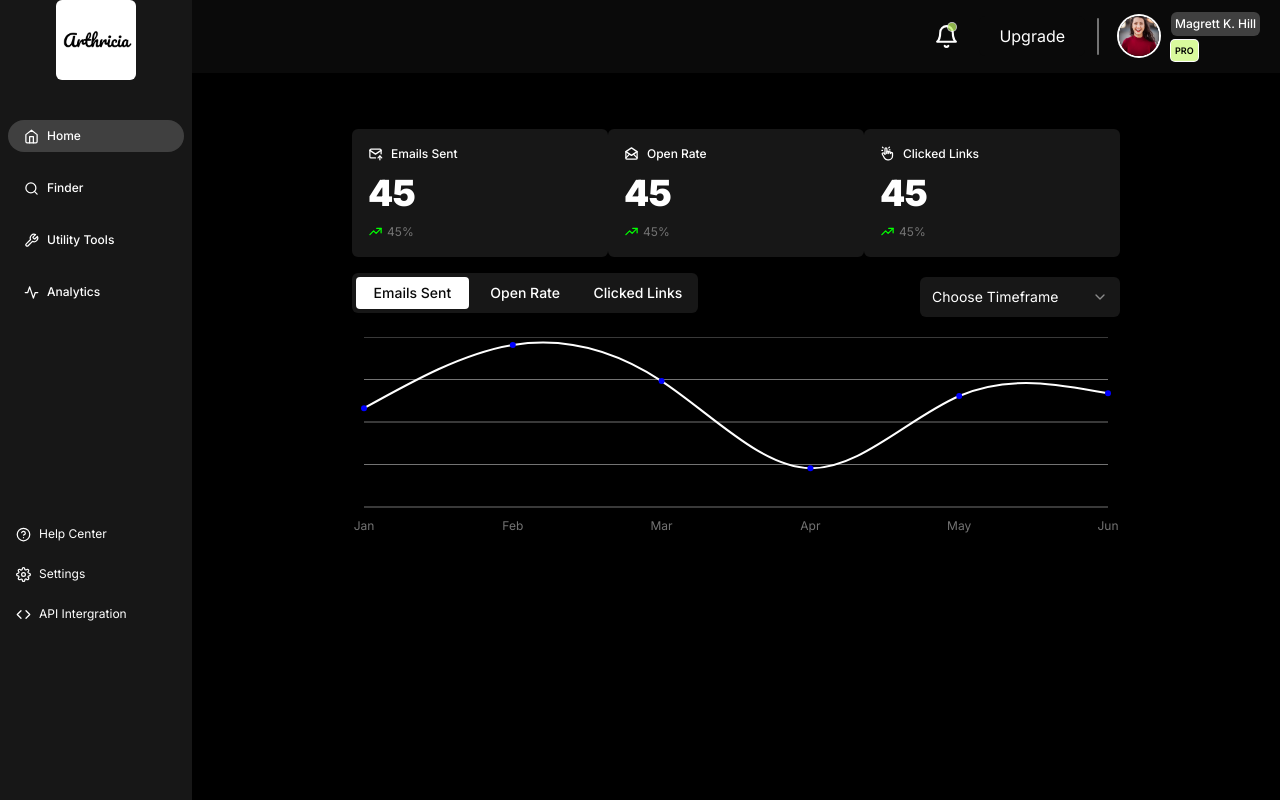
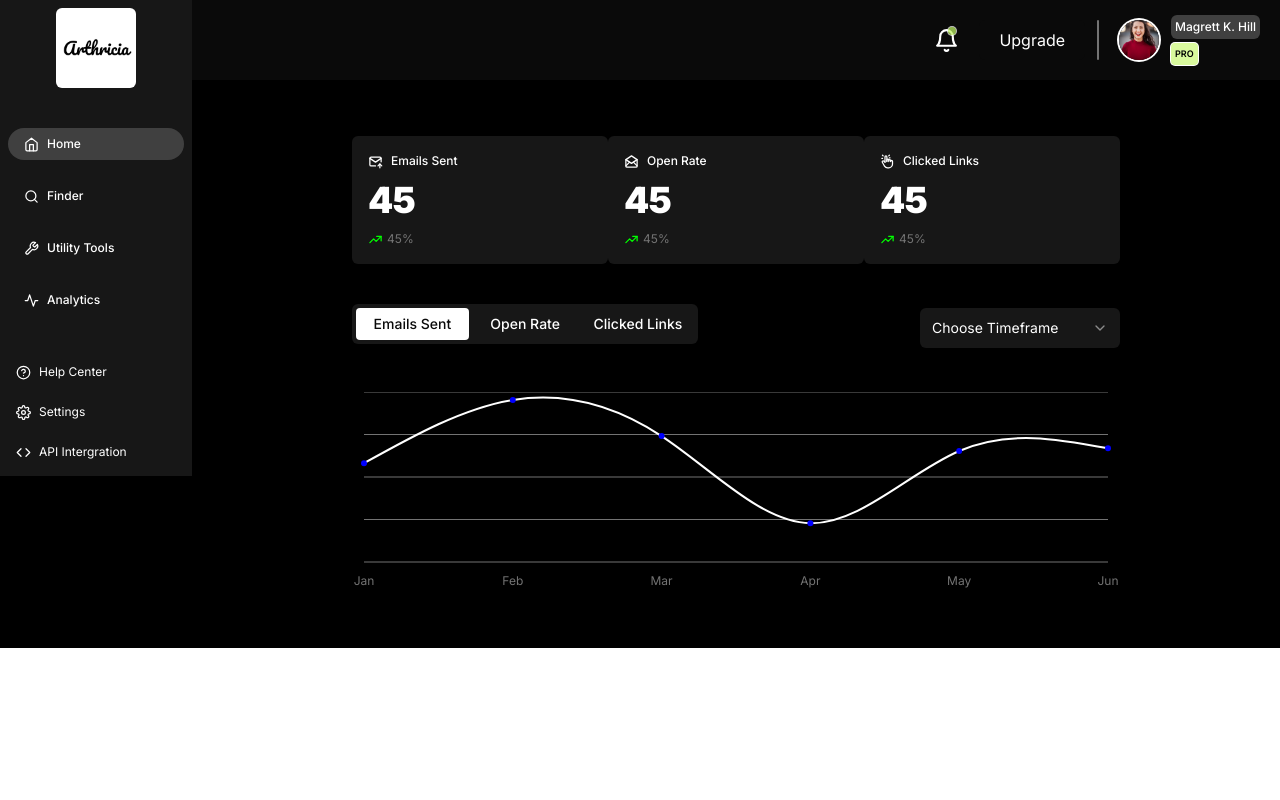
Before and after one commit to themuffineman/pendora-tools, a Next.js app in the folder my-app/: page /dashboard in a window 1280 px wide. Built offline with nearby package versions, Linux system fonts and the light colour scheme.

Commit message:
Layout changes

```diff
--- a/my-app/app/dashboard/layout.jsx
+++ b/my-app/app/dashboard/layout.jsx
@@ -12,7 +12,7 @@ import Button from '@/components/Button.jsx'
 const layout = ({children}) => {
   return (
     <div className="w-full h-full text-white bg-black flex">
-        <div className={`w-[15%] max-w-[13rem] px-2 bg-neutral-900 h-full flex flex-col items-center justify-start gap-10 `}>
+        <div className={`w-[15%] max-w-[13rem] px-2 bg-neutral-900 h-full flex flex-col items-center justify-between py-2 gap-10 `}>
           <div className='size-[5rem] p-1 rounded-md relative'>
             <Image
               src='/athricia_logo.png'
--- a/my-app/app/dashboard/page.jsx
+++ b/my-app/app/dashboard/page.jsx
@@ -21,13 +21,13 @@ import {
 
 const page = () => {
   return (
-    <div className='flex flex-col items-center justify-start py-14 px-40 text-black gap-4 size-full'>
+    <div className='flex flex-col items-center justify-start py-14 px-40 text-black gap-10 h-[80%] overflow-auto w-full'>
       <div className="flex items-center justify-between w-full">
         {dashOverviewData.map((data)=>(
           <DashCard title={data.title} icon={data.icon} stat={45} comparison={45}/>
         ))}
       </div>
-      <div className="w-full flex items-center justify-between">
+      <div className="w-full h-full flex items-center justify-between">
         <Tabs className="w-max bg-black" defaultValue="emailsSent">
           <TabsList className="grid w-full grid-cols-3 bg-neutral-900">
             <TabsTrigger value="emailsSent" className={`text-white font-medium ${styles.TabsTrigger}`}>
@@ -59,7 +59,6 @@ const page = () => {
       <div className="w-full">
         <Chart />
       </div>
-      <div></div>
     </div>
   )
 }
--- a/my-app/app/layout.jsx
+++ b/my-app/app/layout.jsx
@@ -4,14 +4,14 @@ import "./globals.css";
 const inter = Inter({ subsets: ["latin"] });
 
 export const metadata = {
-  title: "Create Next App",
+  title: "Arthur Scrape",
   description: "Generated by create next app",
 };
 
 export default function RootLayout({ children }) {
   return (
     <html lang="en">
-      <body className={`w-screen h-screen ${inter.className}`}>{children}</body>
+      <body className={`w-full h-auto ${inter.className}`}>{children}</body>
     </html>
   );
 }
```
